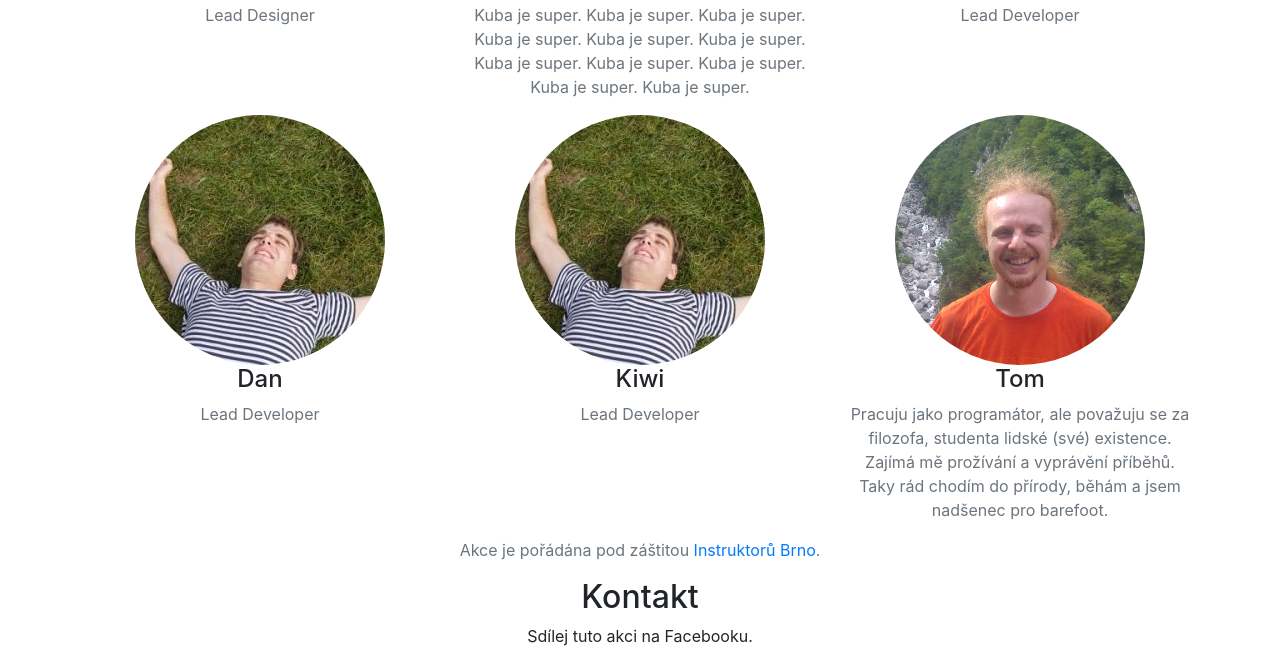
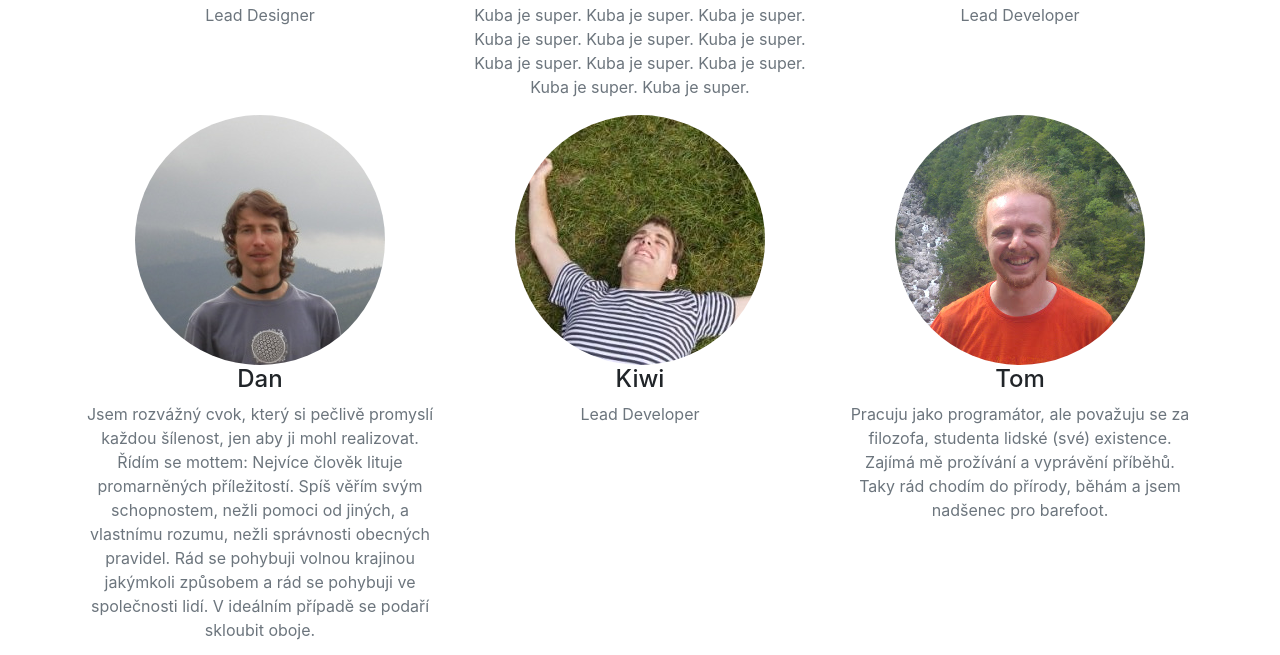
Before and after one commit to tomvej/viceMENE, a website with bundled scripts: page index.html in a window 1280 px wide. Shown: the part 1614-2269 px from the top of the page. Built offline with nearby package versions, Linux system fonts and the light colour scheme; files whose address does not match are found by name.

Commit message:
Danův profil

```diff
--- a/index.html
+++ b/index.html
@@ -176,9 +176,12 @@
           </div>
           <div class="col-sm-4">
             <div class="team-member">
-              <img class="mx-auto rounded-circle" src="img/kuba.jpg" alt="">
+              <img class="mx-auto rounded-circle" src="img/dan.jpg" alt="">
               <h4>Dan</h4>
-              <p class="text-muted">Lead Developer</p>
+              <p class="text-muted">Jsem rozvážný cvok, který si pečlivě promyslí každou šílenost, jen aby ji mohl realizovat. Řídím se mottem:
+                Nejvíce člověk lituje promarněných příležitostí. Spíš věřím svým schopnostem, nežli pomoci od jiných, a vlastnímu rozumu,
+                nežli správnosti obecných pravidel. Rád se pohybuji volnou krajinou jakýmkoli způsobem a rád se pohybuji ve společnosti lidí.
+                V ideálním případě se podaří skloubit oboje.</p>
             </div>
           </div>
           <div class="col-sm-4">
```
Also changed, not shown: img/dan.jpg (added).
